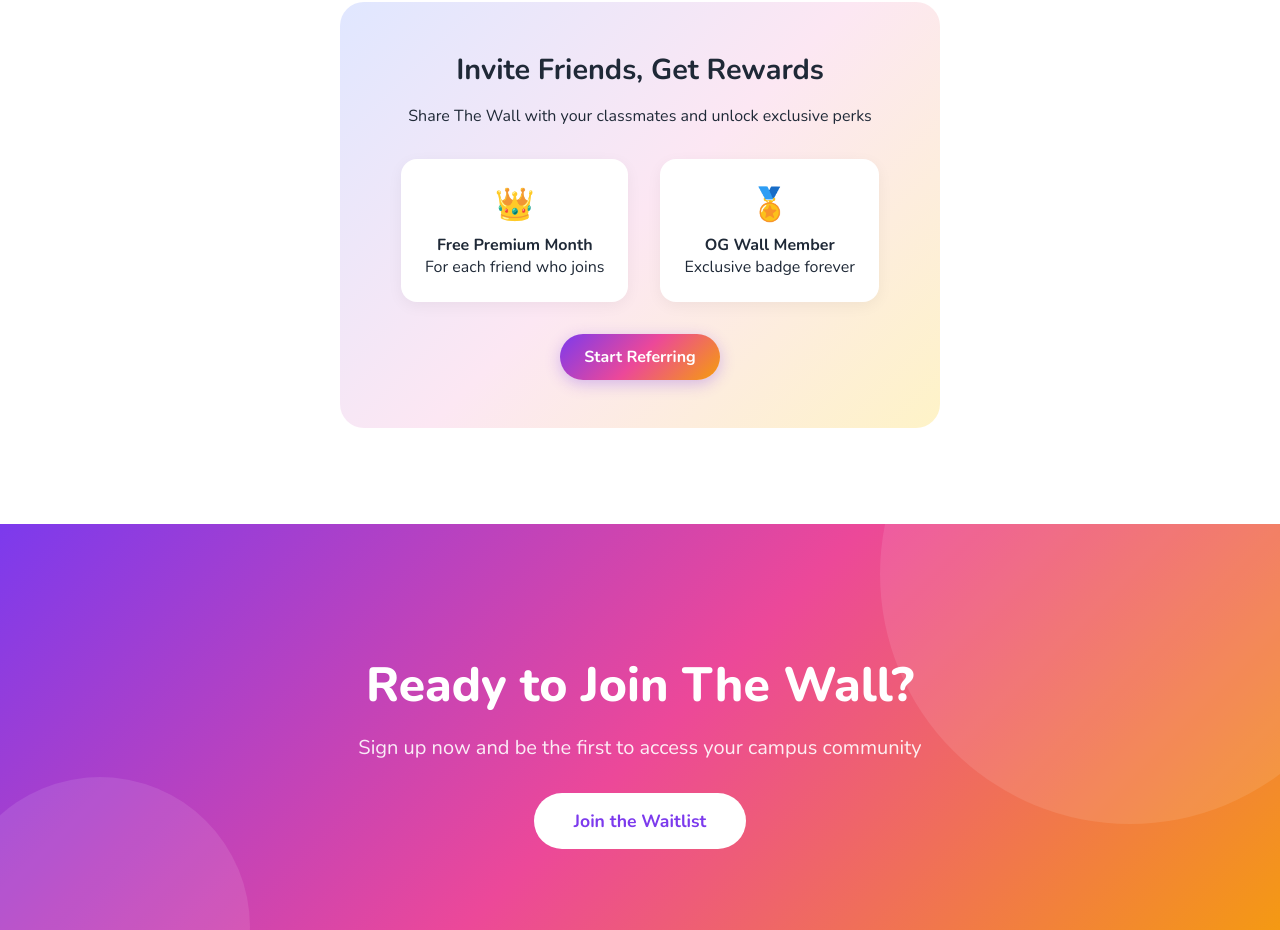
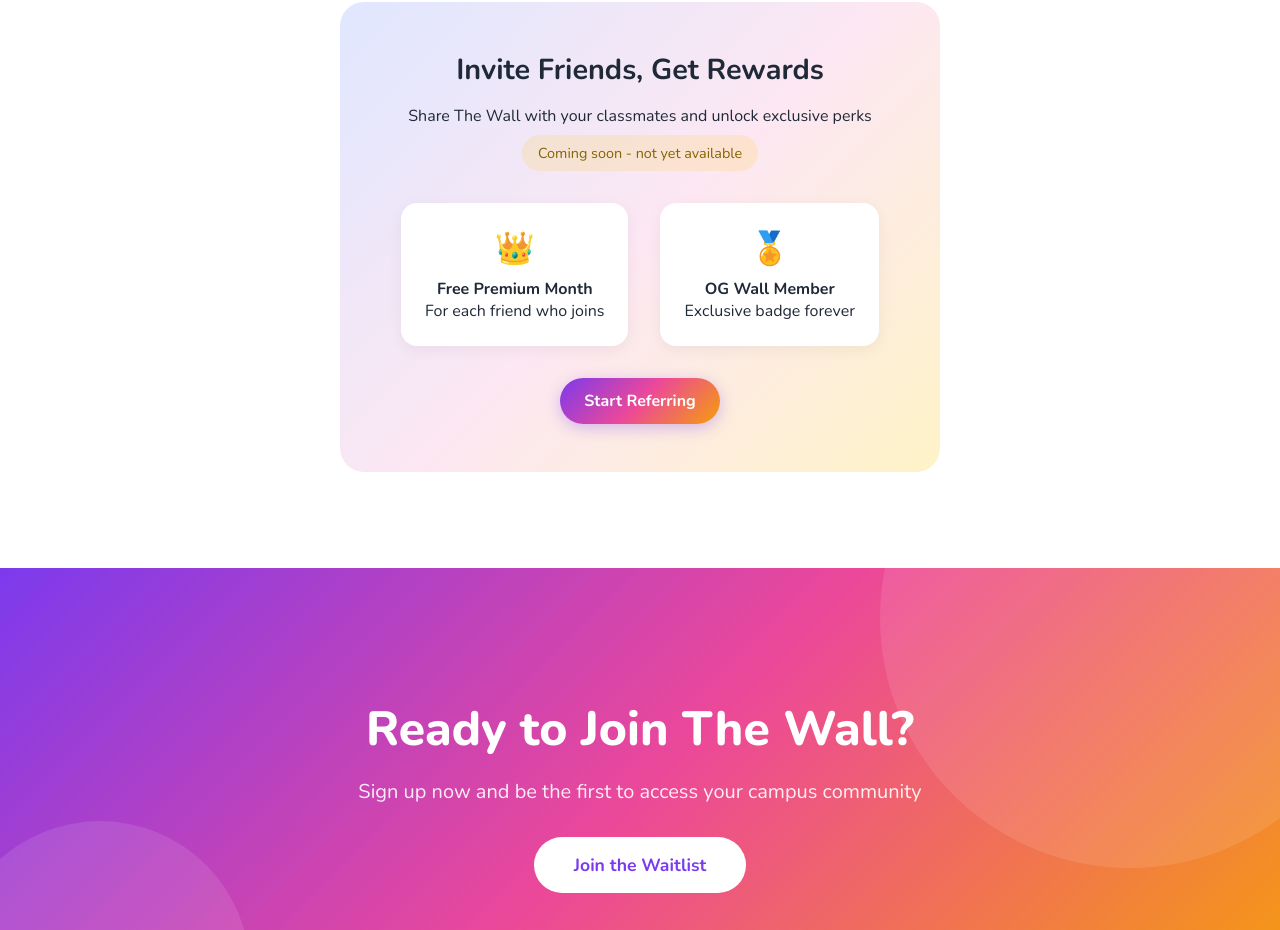
Before and after one commit to Sori-Labs/the-wall-landing, a React (Vite) app: page / in a window 1280 px wide. Shown: the part 5880-6810 px from the top of the page. Built offline with nearby package versions, Linux system fonts and the light colour scheme.

Commit message:
Add 'coming soon' note to referral section

```diff
--- a/src/components/Referral.tsx
+++ b/src/components/Referral.tsx
@@ -15,6 +15,7 @@ export function Referral() {
       <div className="referral-box">
         <h3>{t('referral.title')}</h3>
         <p>{t('referral.subtitle')}</p>
+        <p className="coming-soon-note">Coming soon - not yet available</p>
         <div className="referral-rewards">
           <div className="reward">
             <div className="icon">👑</div>
--- a/src/styles/index.css
+++ b/src/styles/index.css
@@ -958,6 +958,17 @@ nav .nav-links {
   margin-bottom: 1rem;
 }
 
+.coming-soon-note {
+  display: inline-block;
+  background: rgba(255, 193, 7, 0.15);
+  color: #856404;
+  padding: 0.5rem 1rem;
+  border-radius: 20px;
+  font-size: 0.9rem;
+  font-weight: 500;
+  margin-top: 0.5rem;
+}
+
 .referral-rewards {
   display: flex;
   justify-content: center;
```
Also changed, not shown: .claude/settings.local.json.
